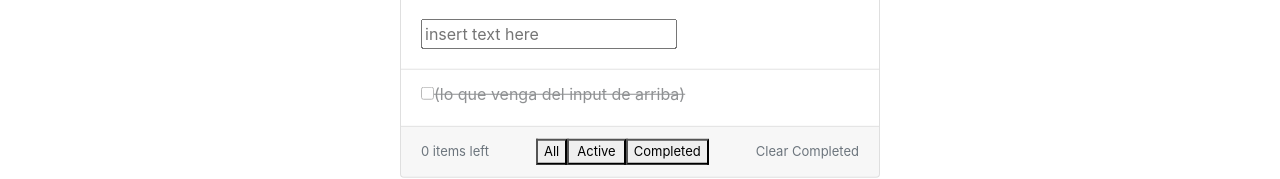
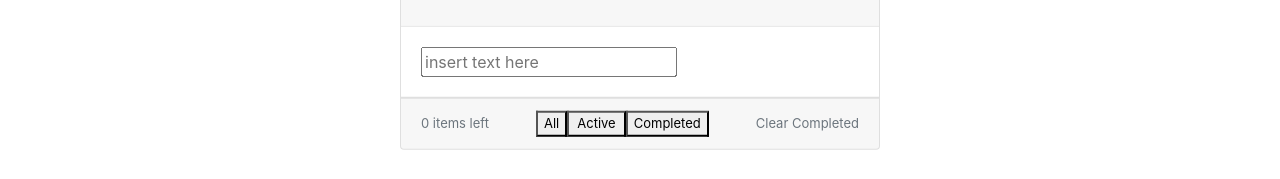
Before and after one commit to assembler-institute/reactjs-wish-list, a React (Create React App) app: page / in a window 1280 px wide. Shown: the part 321-500 px from the top of the page. Built offline with nearby package versions, Linux system fonts and the light colour scheme.

Commit message:
bug fixed plus editable content

```diff
--- a/src/components/TodoList/TodoList.js
+++ b/src/components/TodoList/TodoList.js
@@ -18,14 +18,14 @@ class TodoList extends Component {
     this.setState({ showTodos: string });
   };
 
-  toggleCompleted = (completdId) => {
+  toggleCompleted = (completedId) => {
     this.setState({
       todos: this.state.todos.map((item) => {
-       if(item.id === completdId){
+       if(item.id === completedId){
          return {
            id: item.id,
            text: item.text,
-           completed: !item.completed
+           completed: !item.completed,
          }
        } else{
          return item;
@@ -46,20 +46,14 @@ class TodoList extends Component {
     return (
       <>
         <TodoForm onSubmit={this.addTodo} />
-        {/* {JSON.stringify(todos)} */}
 
         <ul className="list-group list-group-flush">
           {todos.map((item) => (
-            <div style={ {textDecoration: !item.complete ? "line-through" : "" } } onClick={ () => this.toggleCompleted(item.id) }>{item.text}</div>
-            //<li className="list-group-item">
-              //<input type="checkbox" name={item.id} key={item.id} />
-              //<label htmlFor={item.id}>{item.text}</label>
-            //</li>
+            <li className="list-group-item">
+              <input type="checkbox" name={item.id} key={item.id} onClick={ () => this.toggleCompleted(item.id) }/>
+              <label  style={ {textDecoration: item.completed ? "line-through" : "" } } contenteditable="true" htmlFor={item.id}>{item.text}</label>
+            </li>
           ))}
-          <li className="list-group-item is-disabled" aria-disabled="true">
-            <input type="checkbox" name="name2" id="" />
-            <label htmlFor="name2">(lo que venga del input de arriba)</label>
-          </li>
         </ul>
 
         <footer className="card-footer text-muted d-flex justify-content-between align-items-center">
```
